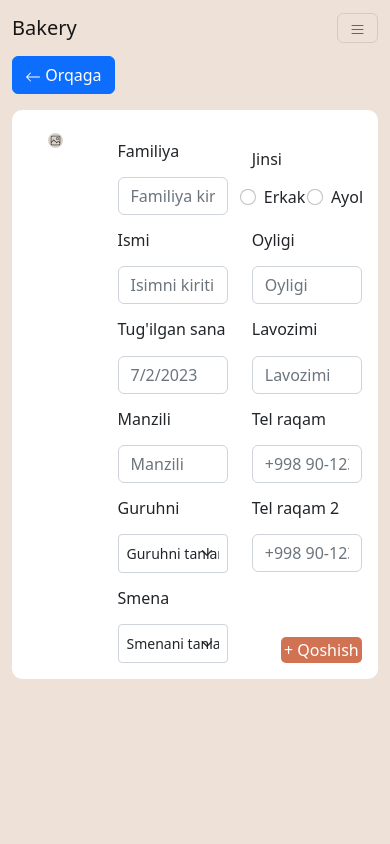
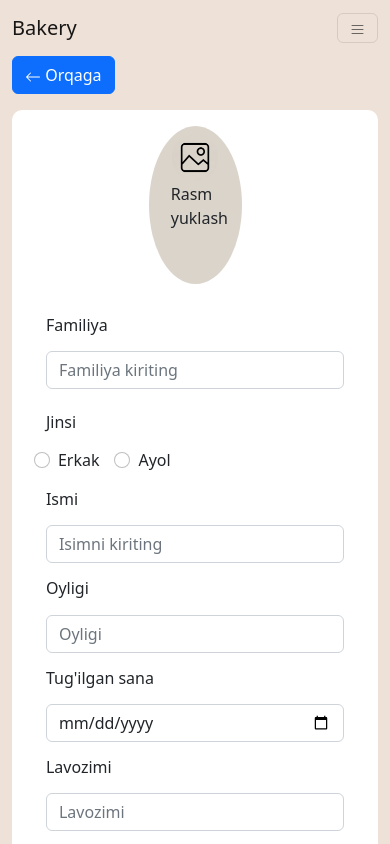
Before and after one commit to Khojiakbarbe/CRM-for-bakery, a React (Create React App) app: page /yangiXodim in a window 390 px wide. Shown: the top 844 px of the page. Built offline with nearby package versions, Linux system fonts and the light colour scheme; data requests are answered from the project's data file.

Commit message:
some bugs fixed

```diff
--- a/src/app.css
+++ b/src/app.css
@@ -42,7 +42,7 @@ body {
 
 
 .xodimlarRow {
-    padding: 1%;
+    padding-top: 1%;
     margin-top: 1%;
     border: 3px solid rgb(230, 226, 226);
     border-radius: 10px;
@@ -57,6 +57,31 @@ body {
 
     .nameSurname {
         margin-top: -1%;
+    }
+
+    /* Yangi xodim qoshish */
+
+    .yangiXodimAddImg{
+        width: 50%;
+        margin: 0 auto;
+    }
+    .addNewWorkerImg p{
+        position: relative;
+        left: 25%;
+    }
+
+    .yangiXodimCol{
+        width: 100%;
+    }
+    .yangiXodimInput{
+        width: 90%;
+        margin: 0 auto;
+    }
+
+    /* Details */
+    .chart{
+        position: relative;
+        top: 12%;
     }
 }
 
@@ -86,20 +111,39 @@ body {
 
 /* Add new worker */
 .addNewWorkerImg {
-    width: 40%;
+    width: 60%;
     margin: 0 auto;
     border-radius: 100%;
+    background: #DBD4CA;
 }
-.addNewWorkerImg label{
-    border-radius: 50%;
+
+.addNewWorkerImg label {
+    margin: 0 auto;
 }
 
 .addNewWorkerImg img {
+    cursor: pointer;
+    width: 50%;
     border-radius: 50%;
-    cursor: pointer;
-    width: 60%;
-    margin-top: 5%;
+    margin-bottom: 25%;
+    position: relative;
+    top: 12%;
+    left: 25%;
 }
+
+.addNewWorkerImg p {
+    z-index: 5;
+    margin-top: -15%;
+    position: relative;
+    right: -25%;
+}
+
+.addNewWorkerImg input {
+    width: 200%;
+    z-index: -5;
+    opacity: 0;
+}
+
 
 
 /* Details */
@@ -157,3 +201,7 @@ body {
     cursor: pointer;
     transition: 0.5s;
 }
+.chart{
+    position: relative;
+    bottom: -25%;
+}
--- a/src/components/XodimQoshish.jsx
+++ b/src/components/XodimQoshish.jsx
@@ -58,62 +58,63 @@ export default function XodimQoshish() {
             <button className="btn btn-primary mb-3" onClick={() => navigate('/')}><BsArrowLeft /> Orqaga</button>
             <div className="bg-white p-3" style={{ borderRadius: '10px' }}>
                 <div className="row " >
-                    <div className="col-3">
+                    <div className="col-3 yangiXodimAddImg">
                         <div className="addNewWorkerImg input-group mb-3 " >
-                            <label  for="inputGroupFile01">
+                            <label htmlFor="inputGroupFile01">
                                 <img src={gallery} className='img-fluid' alt="" />
                             </label>
-                            <input style={{ opacity: '0' }} onChange={(e) => setImg(e.target.files)} type="file" className="form-control" id="inputGroupFile01" />
+                            <p>Rasm yuklash</p>
+                            <input  onChange={(e) => setImg(e.target.files)} type="file" className="form-control" id="inputGroupFile01" />
                         </div>
                     </div>
-                    <div className="col-9">
+                    <div className="col-9 yangiXodimCol">
                         <div className="row">
-                            <div className="col-6 mt-3 ">
+                            <div className="col-6 mt-3 yangiXodimInput">
                                 <h6>Familiya</h6>
                                 <input placeholder="Familiya kiriting" onChange={(e) => setSurname(e.target.value)} type="text" className="form-control mt-3" required />
                             </div>
-                            <div className="col-6 mt-4">
+                            <div className="col-6 mt-4 yangiXodimInput">
                                 <div className="row">
                                     <h6>Jinsi</h6>
-                                    <div className="col-6 mt-2 form-check">
+                                    <div className="col-3 mt-2 form-check ">
                                         <input className="form-check-input" type="radio" name="flexRadioDefault" id="flexRadioDefault1" />
-                                        <label onClick={() => setGender('Erkak')} className="form-check-label" for="flexRadioDefault1" required>
+                                        <label onClick={() => setGender('Erkak')} className="form-check-label" htmlFor="flexRadioDefault1" required>
                                             Erkak
                                         </label>
                                     </div>
-                                    <div className="col-6 mt-2 form-check">
+                                    <div className="col-2 mt-2 form-check">
                                         <input className="form-check-input" type="radio" name="flexRadioDefault" id="flexRadioDefault2" />
-                                        <label onClick={() => setGender('Ayol')} className="form-check-label" for="flexRadioDefault2" required>
+                                        <label onClick={() => setGender('Ayol')} className="form-check-label" htmlFor="flexRadioDefault2" required>
                                             Ayol
                                         </label>
                                     </div>
                                 </div>
                             </div>
-                            <div className="col-6 mt-3 ">
+                            <div className="col-6 mt-3 yangiXodimInput">
                                 <h6>Ismi</h6>
                                 <input placeholder="Isimni kiriting" onChange={(e) => setName(e.target.value)} type="text" className="form-control mt-3" />
                             </div>
-                            <div className="col-6 mt-3 ">
+                            <div className="col-6 mt-3 yangiXodimInput">
                                 <h6>Oyligi</h6>
                                 <input placeholder="Oyligi" onChange={(e) => setSalary(e.target.value)} type="text" className="form-control mt-3" />
                             </div>
-                            <div className="col-6 mt-3 ">
+                            <div className="col-6 mt-3 yangiXodimInput">
                                 <h6>Tug'ilgan sana</h6>
-                                <input placeholder={day + '/' + realMonth + '/' + year} type="text" className="form-control mt-3" />
+                                <input placeholder={day + '/' + realMonth + '/' + year} type="date" className="form-control mt-3" />
                             </div>
-                            <div className="col-6 mt-3 ">
+                            <div className="col-6 mt-3 yangiXodimInput">
                                 <h6>Lavozimi</h6>
                                 <input placeholder="Lavozimi" onChange={(e) => setPosition(e.target.value)} type="text" className="form-control mt-3" />
                             </div>
-                            <div className="col-6 mt-3 ">
+                            <div className="col-6 mt-3 yangiXodimInput">
                                 <h6>Manzili</h6>
                                 <input placeholder="Manzili" onChange={(e) => setAddress(e.target.value)} type="text" className="form-control mt-3" />
                             </div>
-                            <div className="col-6 mt-3 ">
+                            <div className="col-6 mt-3 yangiXodimInput">
                                 <h6>Tel raqam</h6>
                                 <input placeholder="+998 90-123-45-67" onChange={(e) => setPhone1(e.target.value)} type="text" className="form-control mt-3" />
                             </div>
-                            <div className="col-6 mt-3 ">
+                            <div className="col-6 mt-3 yangiXodimInput">
                                 <h6>Guruhni</h6>
                                 <select className="form-select form-select-sm mt-3 p-2" onChange={(e) => setGroup(e.target.value)} aria-label=".form-select-sm example">
                                     <option selected>Guruhni tanlang</option>
@@ -123,11 +124,11 @@ export default function XodimQoshish() {
                                     <option value="D">D</option>
                                 </select>
                             </div>
-                            <div className="col-6 mt-3 ">
+                            <div className="col-6 mt-3 yangiXodimInput">
                                 <h6>Tel raqam 2</h6>
                                 <input placeholder="+998 90-123-45-67" onChange={(e) => setPhone2(e.target.value)} type="text" className="form-control mt-3" />
                             </div>
-                            <div className="col-6 mt-3 ">
+                            <div className="col-6 mt-3 yangiXodimInput">
                                 <h6>Smena</h6>
                                 <select className="form-select form-select-sm mt-3 p-2" onChange={(e) => setTeam(e.target.value)} aria-label=".form-select-sm example">
                                     <option selected>Smenani tanlang</option>
@@ -135,7 +136,7 @@ export default function XodimQoshish() {
                                     <option value="2">2</option>
                                 </select>
                             </div>
-                            <div className="col-6 mt-5">
+                            <div className="col-6 mt-5 yangiXodimInput">
                                 <div style={{ textAlign: 'end' }}>
                                     <button className="qoshishBtn mt-3" onClick={saveInfo}>+ Qoshish</button>
                                 </div>
--- a/src/components/Xodimlar.jsx
+++ b/src/components/Xodimlar.jsx
@@ -1,13 +1,13 @@
 import React, { useContext, useState } from "react";
 import { dataContext } from "./ContextProvider/DataProvider";
 import { useNavigate } from 'react-router-dom'
-
 import { AiOutlineEye } from 'react-icons/ai'
 import { FiEdit } from 'react-icons/fi'
 import { RiDeleteBin6Line } from 'react-icons/ri'
-
 import { UncontrolledDropdown, DropdownToggle, DropdownMenu, DropdownItem } from "reactstrap";
 import { useEffect } from "react";
+
+
 
 export default function Xodimlar() {
 
@@ -49,7 +49,11 @@ export default function Xodimlar() {
     // Search
     function search(e) {
         const name = all.filter(post => post.name.toLowerCase().includes(e.toLowerCase()) || post.surname.toLowerCase().includes(e.toLowerCase()))
-        setFilter(name)
+        if(name.length > 0){
+            setFilter(name)
+        }else{
+            setFilter([{name : 'Bunday xodim topilmadi'}])
+        }
     }
 
 
--- a/src/db.json
+++ b/src/db.json
@@ -74,21 +74,6 @@
       "position": "menejer",
       "phone1": "99 879-85-86",
       "phone2": "94 645-78-92"
-    },
-    {
-      "id": 6,
-      "img": "../images/6.webp",
-      "surname": "Sharobov",
-      "name": "Asqarxon",
-      "birthday": "25.9.1985",
-      "address": "farg'ona",
-      "group": "B",
-      "team": "2",
-      "gender": "male",
-      "salary": "700$",
-      "position": "Direktor",
-      "phone1": "99 879-99-96",
-      "phone2": "94 645-78-78"
     }
   ]
 }
```
